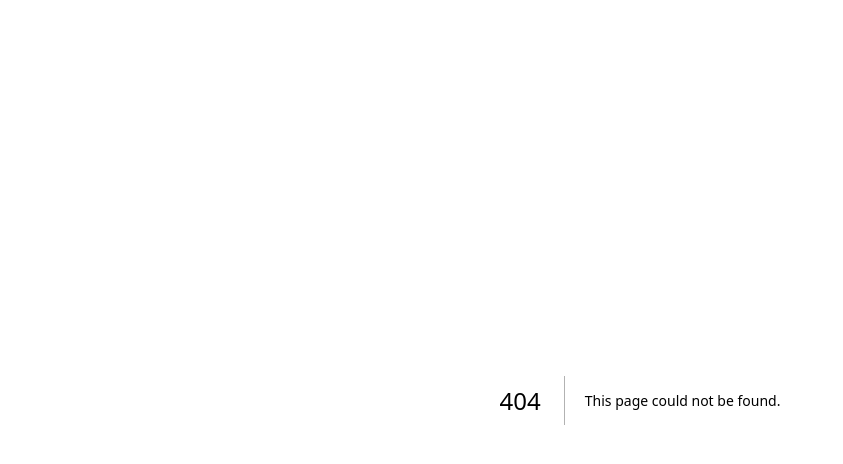
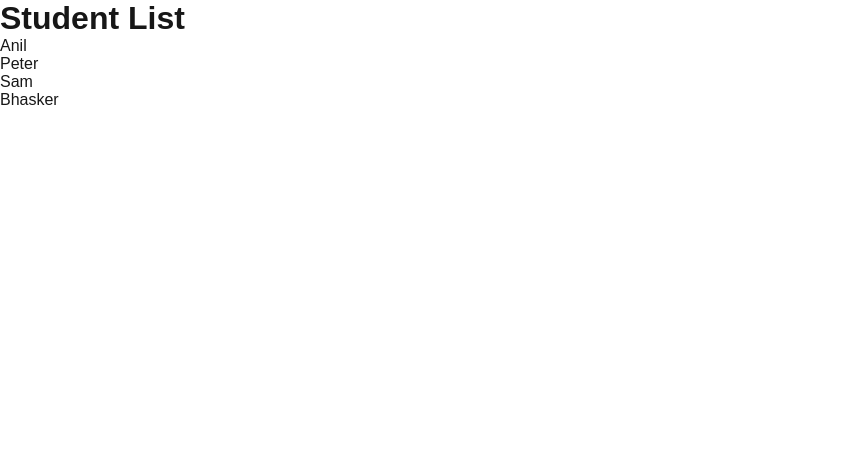
Before and after one commit to AnushreeNema/Next-js-app, a Next.js app: page /studentlist in a window 1280 px wide. Before the commit this address had no page. Shown: the top 464 px of the page, without its empty margins (0-843 px from the left). Built offline with nearby package versions, Linux system fonts and the light colour scheme.

Commit message:
dynamic routing

```diff
--- /dev/null
+++ b/src/app/studentlist/page.js
@@ -0,0 +1,22 @@
+import Link from "next/link";
+export default function StudentList() {
+  return (
+    <div>
+      <h1>Student List</h1>
+      <ul>
+        <li>
+          <Link href="/studentlist/Anil">Anil</Link>
+        </li>
+        <li>
+          <Link href="/studentlist/2">Peter</Link>
+        </li>
+        <li>
+          <Link href="/studentlist/3">Sam</Link>
+        </li>
+        <li>
+          <Link href="/studentlist/4">Bhasker</Link>
+        </li>
+      </ul>
+    </div>
+  );
+}
```
Also changed, not shown: src/app/studentlist/[student]/page.js (added, +12 -0 lines).
